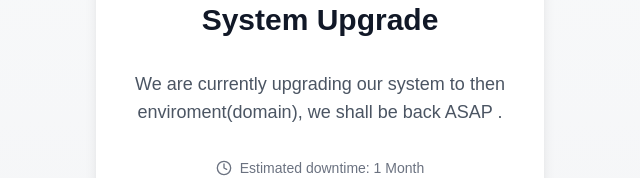
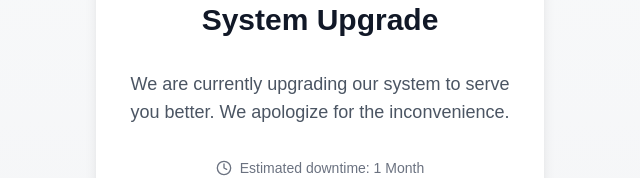
Before and after one commit to Lupleg-dev/SaaSLP, a Next.js app: page / in a window 1280 px wide. Shown: the part 284-462 px from the top of the page, without its empty margins (320-960 px from the left). Built offline with nearby package versions, Linux system fonts and the light colour scheme.

Commit message:
refactor: Update system upgrade message for better user experience

```diff
--- a/app/page.tsx
+++ b/app/page.tsx
@@ -10,8 +10,8 @@ export default function Component() {
         </div>
         <h1 className="text-3xl font-bold text-gray-900">System Upgrade</h1>
         <p className="text-lg text-gray-600">
-          We are currently upgrading our system to then enviroment(domain), we
-          shall be back ASAP .
+          We are currently upgrading our system to serve you better. We
+          apologize for the inconvenience.
         </p>
         <div className="flex items-center justify-center space-x-2 text-sm text-gray-500">
           <Clock className="h-4 w-4" />
```
